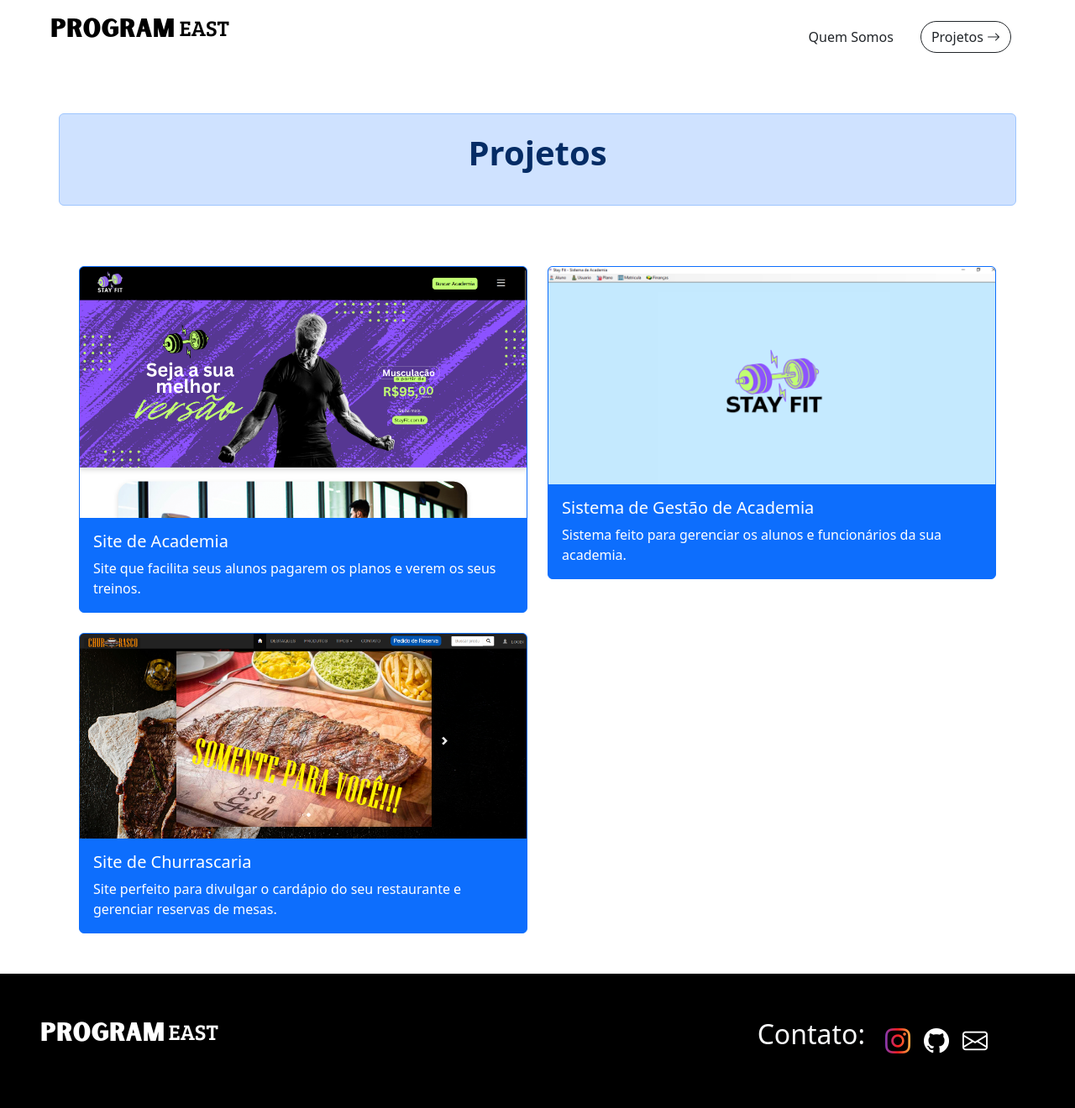
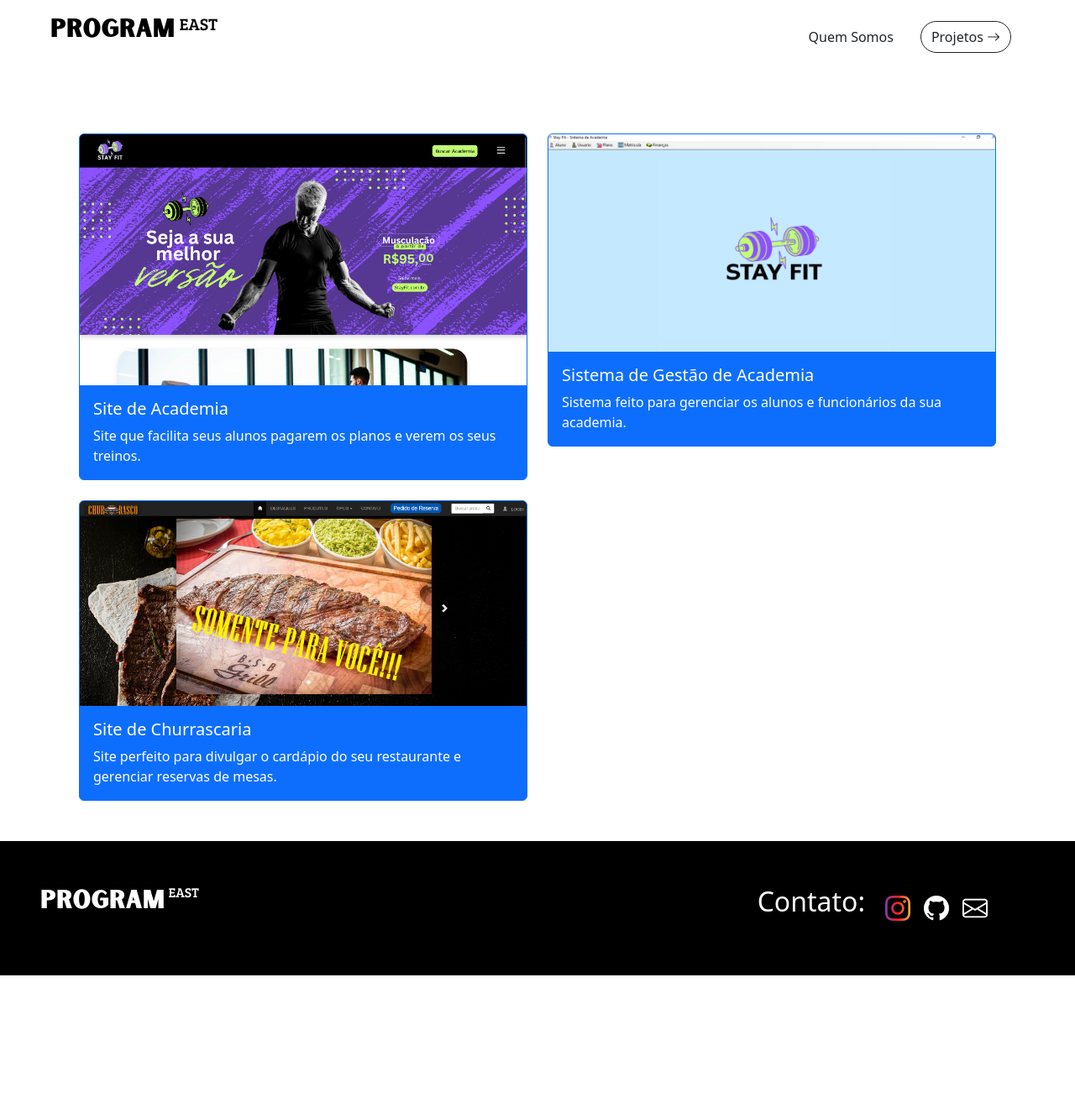
Before and after one commit to ProgramEast/portfolio, a PHP site: page / in a window 1280 px wide. Shown: the whole page at 84% size. After the commit the page ends 1162 px from the top, so only its background shows below. Run offline with PHP 8.4, Linux system fonts and the light colour scheme.

Commit message:
fix: retirando alert

```diff
--- a/css/style.css
+++ b/css/style.css
@@ -15,7 +15,7 @@
 
 #east {
     font-family: 'Bree serif';
-    font-size: 26px;
+    font-size: 2;
 }
 
 
--- a/index.html
+++ b/index.html
@@ -33,9 +33,7 @@
         </div>
     </div>
 
-    <div class="container alert alert-primary mt-5 d-flex justify-content-center" role="alert">
-        <p class="fs-1 fw-bold mx-auto">Projetos</p>
-    </div>
+
 
     <div class="container row row-cols-1 row-cols-md-2 g-4 mx-auto my-5" id="projetos">
         <div class="col">
```
